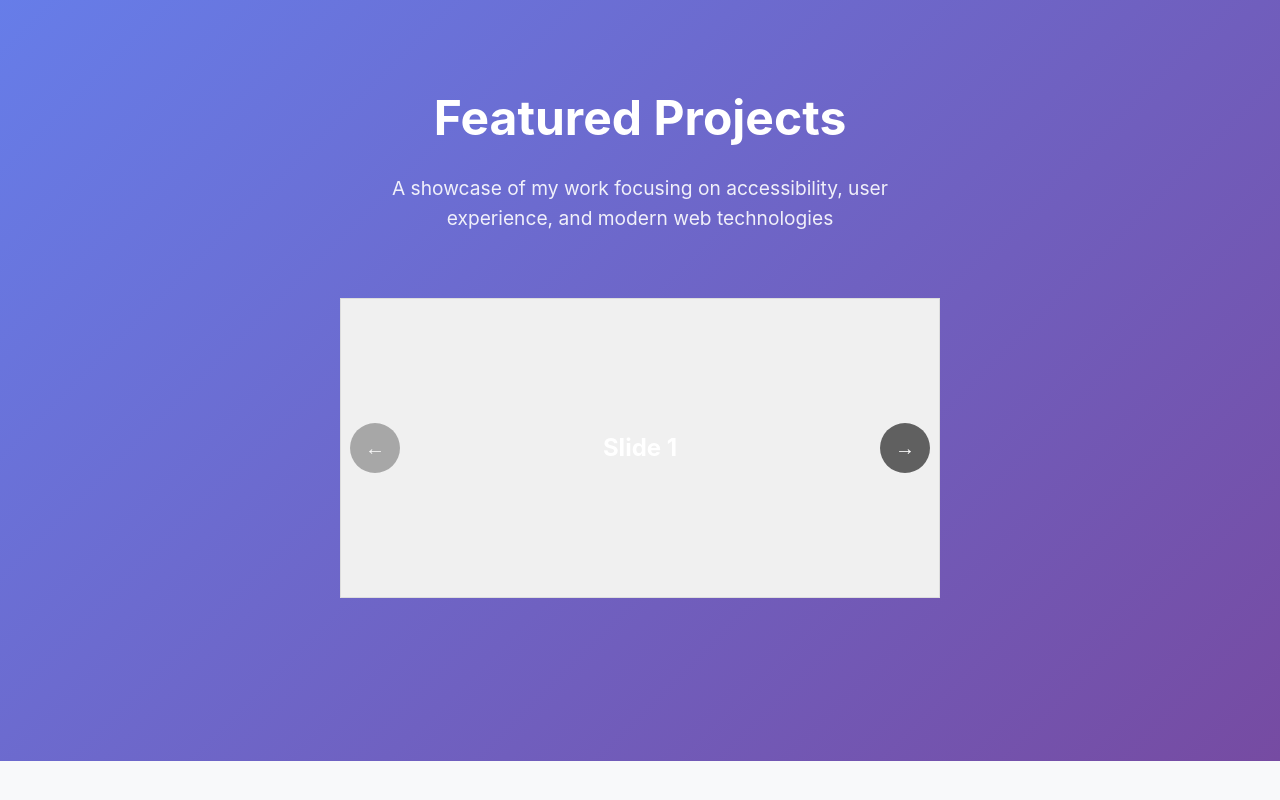
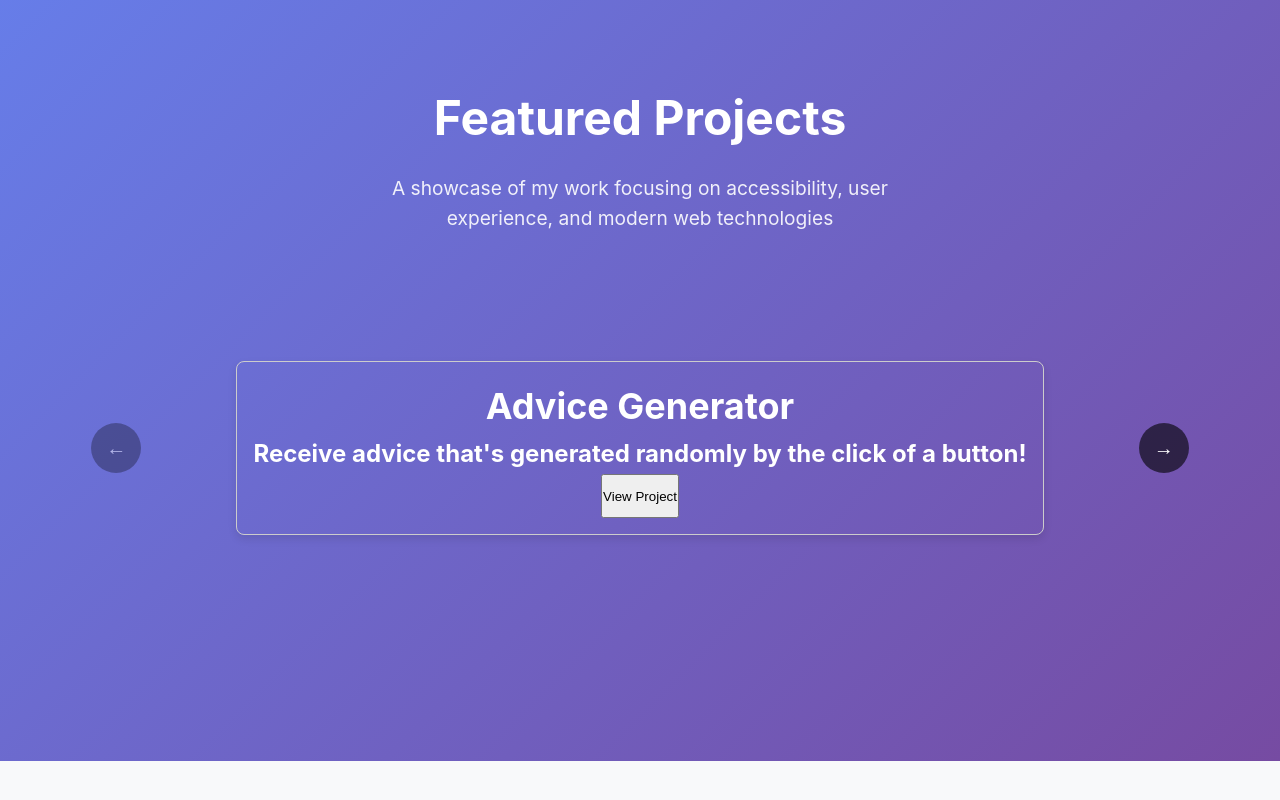
Before and after one commit to JohnMHoyt24/accessible-portfolio, a React (Create React App) app: page / in a window 1280 px wide. Shown: the part 2156-2956 px from the top of the page. Built offline with nearby package versions, Linux system fonts and the light colour scheme; the HTML template or start-up script is replaced by a standard one.

Commit message:
Imported my first card  to the carousel.

```diff
--- a/src/components/Carousel.css
+++ b/src/components/Carousel.css
@@ -17,8 +17,8 @@
   flex: 0 0 100%;
   min-width: 0;
   padding: 20px;
-  background: #f0f0f0;
-  border: 1px solid #ddd;
+  background: transparent;
+  border: transparent;
   display: flex;
   align-items: center;
   justify-content: center;
--- a/src/components/Carousel.js
+++ b/src/components/Carousel.js
@@ -1,6 +1,7 @@
-import React, { useEffect, useState } from 'react';
+import { useEffect, useState } from 'react';
 import useEmblaCarousel from 'embla-carousel-react';
 import "./Carousel.css";
+import Card from './Card';
 
 const Carousel = () => {
     const [emblaRef, emblaApi] = useEmblaCarousel({ loop: false });
@@ -27,7 +28,8 @@ const Carousel = () => {
         <div className="embla">
             <div className="embla__viewport" ref={emblaRef}>
                 <div className="embla__container">
-                    <div className="embla__slide">Slide 1</div>
+                    <div className="embla__slide"><Card title="Advice Generator" description="Receive advice that's generated randomly
+                    by the click of a button!" /></div>
                     <div className="embla__slide">Slide 2</div>
                     <div className="embla__slide">Slide 3</div>
                 </div>
```
